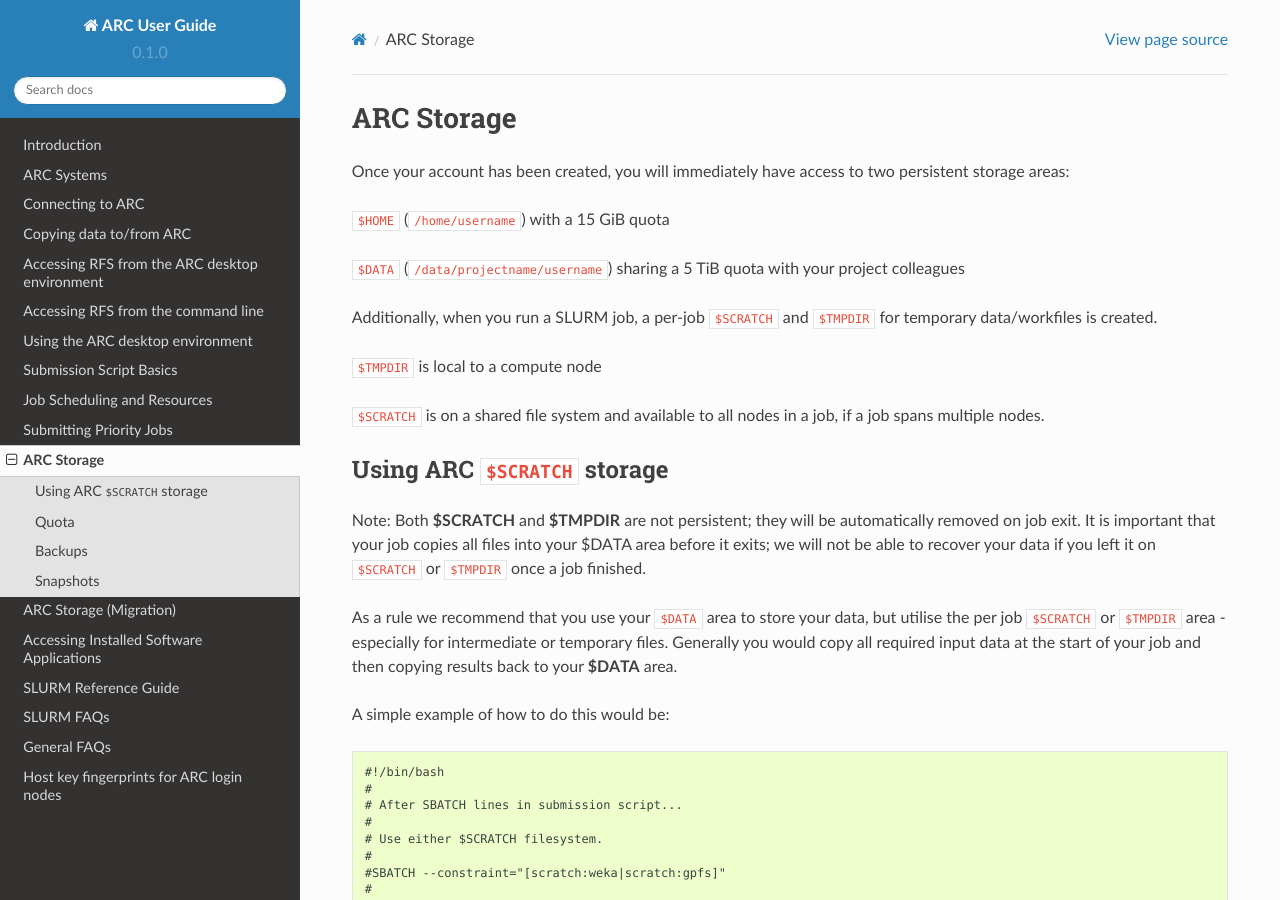
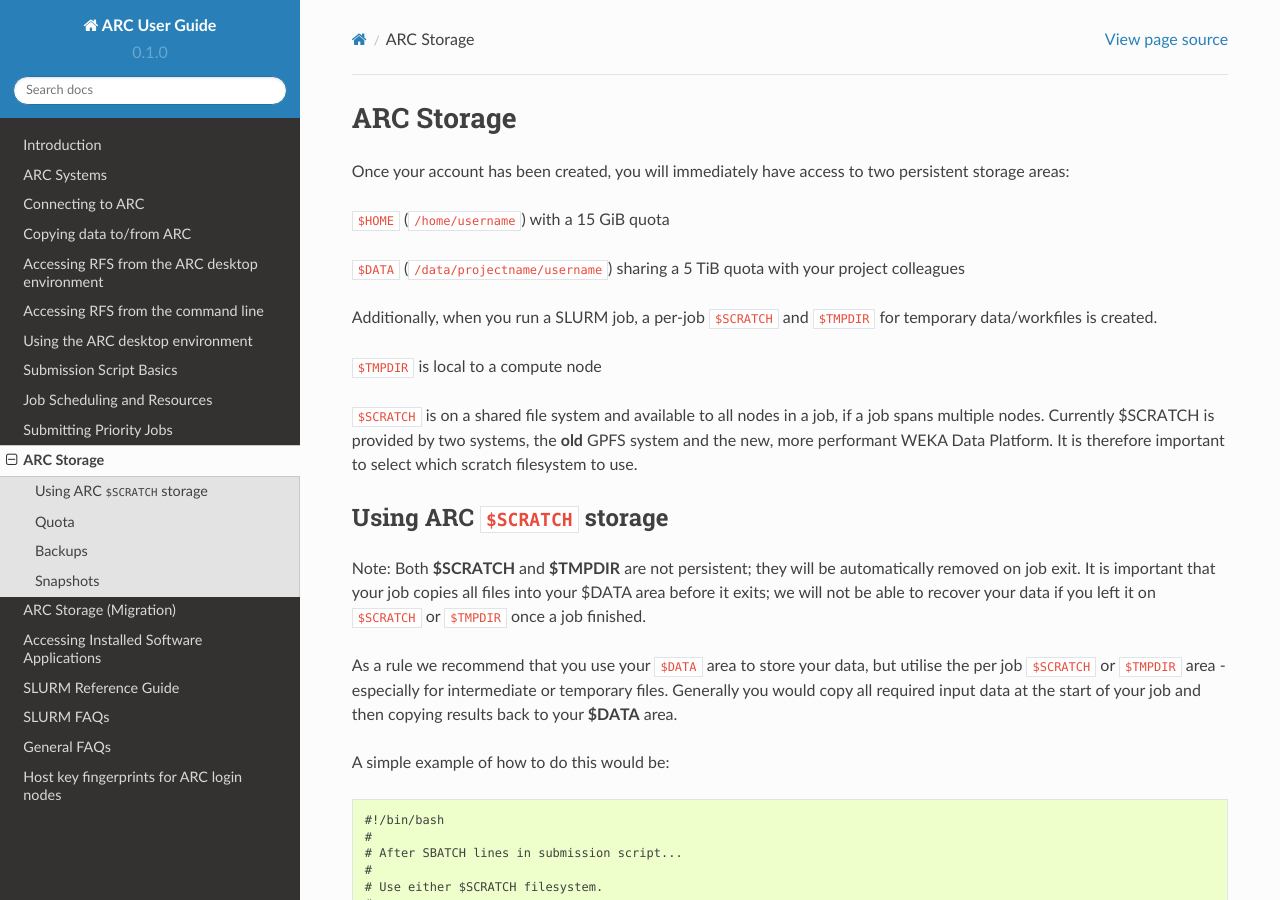
Before and after one commit to tina-friedrich/arc-user-guide, a Sphinx documentation site: the page built from docs/source/arc-storage.rst, in a window 1280 px wide and 900 px high. Built offline with Sphinx 7.4.7 and the Read the Docs theme 2.0.0, drawn with Linux system fonts in a browser that asks for light colours.

Commit message:
Update arc-storage.rst

```diff
--- a/docs/source/arc-storage.rst
+++ b/docs/source/arc-storage.rst
@@ -11,7 +11,7 @@ Additionally, when you run a SLURM job, a per-job ``$SCRATCH`` and ``$TMPDIR`` f
 
 ``$TMPDIR`` is local to a compute node
 
-``$SCRATCH`` is on a shared file system and available to all nodes in a job, if a job spans multiple nodes.
+``$SCRATCH`` is on a shared file system and available to all nodes in a job, if a job spans multiple nodes. Currently $SCRATCH is provided by two systems, the **old** GPFS system and the new, more performant WEKA Data Platform. It is therefore important to select which scratch filesystem to use.
 
 Using ARC ``$SCRATCH`` storage
 --------------------------
```
